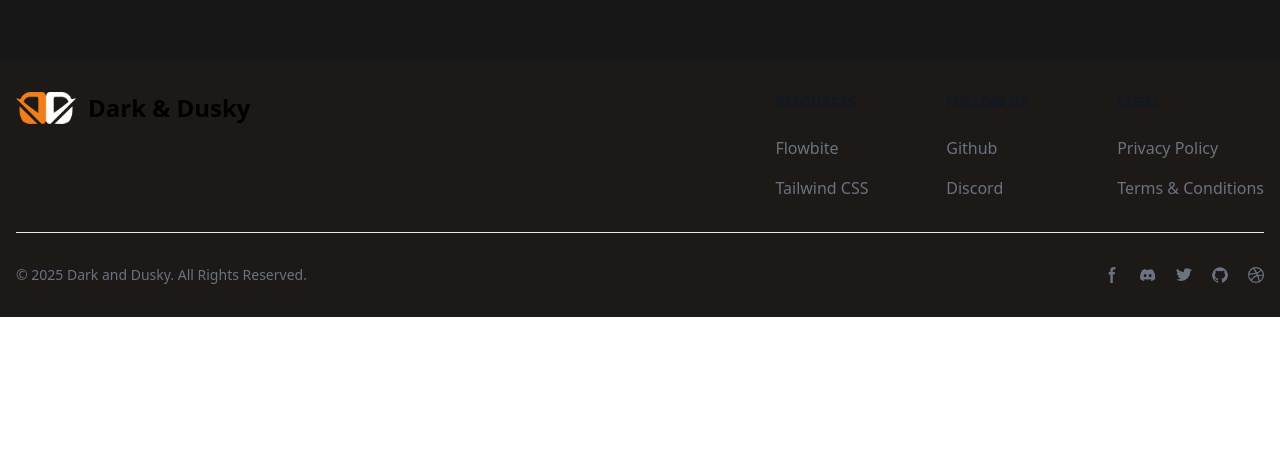
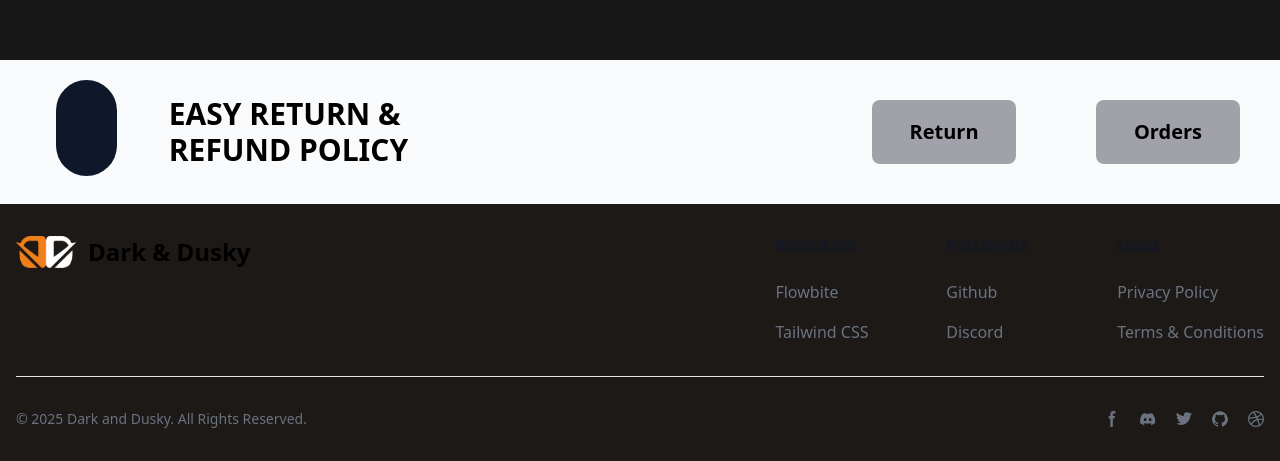
Before and after one commit to bryanC29/d-z-international, a Next.js app: page / in a window 1280 px wide. Shown: the part 2146-2607 px from the top of the page. Before the commit the page ends 2463 px from the top, so only its background shows below. Built offline with nearby package versions, Linux system fonts and the light colour scheme.

Commit message:
FEAT:return

```diff
--- a/src/app/page.tsx
+++ b/src/app/page.tsx
@@ -363,6 +363,22 @@ export default function Home() {
           </div>
         </div>
       </div>
+      <div className="bg-slate-50 flex flex-col md:flex-row">
+        <div className="flex flex-row">
+          <div className="bg-slate-900 rounded-full h-24 w-24 m-5 ml-14 align-middle items-center flex"></div>
+          <p className="mx-4 text-3xl md:ml-8 font-semibold flex align-middle items-center">
+            EASY RETURN & REFUND POLICY
+          </p>
+        </div>
+        <div className="flex flex-row align-middle justify-center">
+          <button className="w-36 bg-zinc-400 h-16 rounded-lg text-xl font-semibold md:ml-96 m-10">
+            Return
+          </button>
+          <button className="w-36 bg-zinc-400 h-16 rounded-lg text-xl font-semibold m-10">
+            Orders
+          </button>
+        </div>
+      </div>
     </>
   );
 }
```
